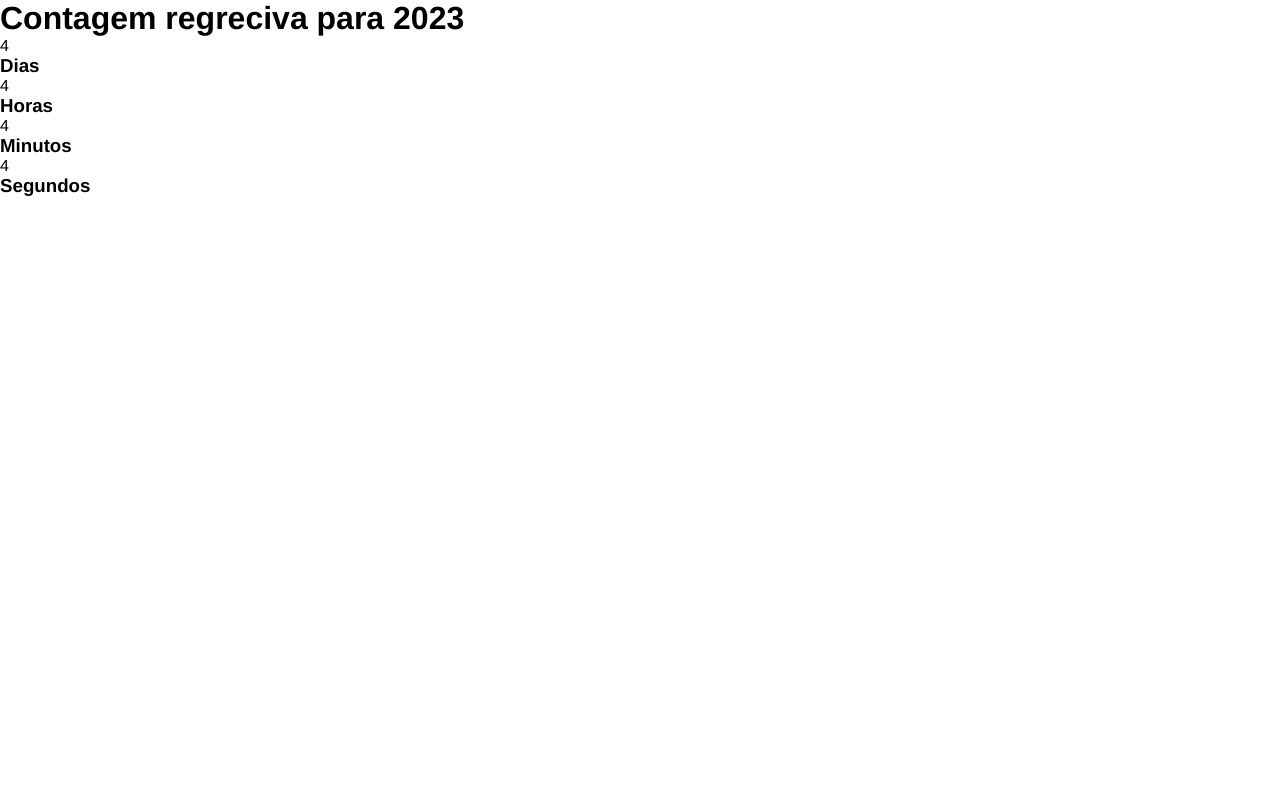
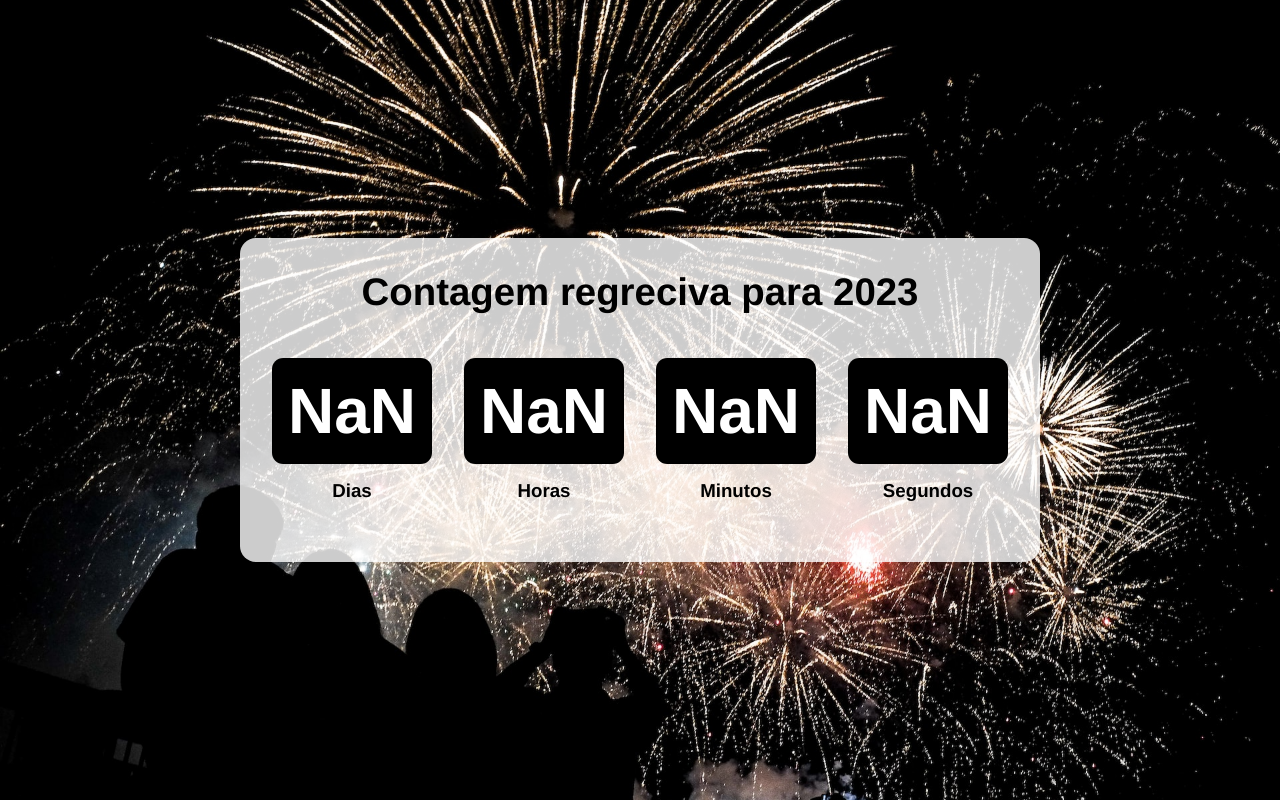
Before and after one commit to enjels/countdown, a React (Vite) app: page / in a window 1280 px wide. Built offline with nearby package versions, Linux system fonts and the light colour scheme.

Commit message:
adicionado funções para contador funcionar puxando data hora  minutos e segundos

```diff
--- a/src/App.css
+++ b/src/App.css
@@ -0,0 +1,23 @@
+.App{
+    min-height: 100vh;
+    background-size: cover;
+    background-position: center;
+    display: flex;
+    justify-content: center;
+    align-items: center;
+}
+
+.container{
+    min-width: 50%;
+    min-height: 300px;
+    background-color: rgba(255, 255, 255, 0.8);
+    padding: 2rem;
+    border-radius: 1rem;
+}
+.countdown-container{
+    display: flex;
+    justify-content: center;
+    align-items: center;
+    height: 200px;
+    gap: 2rem;
+}
--- a/src/App.jsx
+++ b/src/App.jsx
@@ -1,16 +1,22 @@
 import "./App.css";
 import Title from "./components/Title";
 import Counter from "./components/Counter";
+
+import NewYear from "./assets/newyear.jpg";
+
+import useCountdown from "./hooks/useCountdown";
+
 function App() {
+  const [day, hour, minute, second] = useCountdown("mar 15, 2024 00:00:00");
   return (
-    <div className="App">
+    <div className="App" style={{ backgroundImage: `url(${NewYear})` }}>
       <div className="container">
         <Title title="Contagem regreciva para 2023" />
         <div className="countdown-container">
-          <Counter title="Dias" number={4} />
-          <Counter title="Horas" number={4} />
-          <Counter title="Minutos" number={4} />
-          <Counter title="Segundos" number={4} />
+          <Counter title="Dias" number={day} />
+          <Counter title="Horas" number={hour} />
+          <Counter title="Minutos" number={minute} />
+          <Counter title="Segundos" number={second} />
         </div>
       </div>
     </div>
--- /dev/null
+++ b/src/components/Counter.css
@@ -0,0 +1,18 @@
+.counter{
+    display: flex;
+    flex-direction: column;
+    align-items: center;
+    justify-content: center;
+    gap: 1rem;
+}
+
+.counter-number{
+    background-color: black;
+    color: white;
+    padding: 1rem;
+    border-radius: 0.7rem;
+    font-size: 4rem;
+    font-weight: bold;
+    min-width: 100px;
+    text-align: center;
+}
--- a/src/components/Counter.jsx
+++ b/src/components/Counter.jsx
@@ -1,3 +1,4 @@
+import "./Counter.css"
 const Counter = ({ title, number }) => {
   return (
     <div className="counter">
--- /dev/null
+++ b/src/components/Title.css
@@ -0,0 +1,5 @@
+.title{
+    text-align: center;
+    margin-bottom: 1rem;
+    font-size: 2.4rem;
+}
--- a/src/components/Title.jsx
+++ b/src/components/Title.jsx
@@ -1,7 +1,7 @@
-
+import "./Title.css"
 const Title = ({title}) => {
   return (
-    <h1>{title}</h1>
+    <h1 className="title">{title}</h1>
   )
 }
 
--- /dev/null
+++ b/src/hooks/useCountdown.jsx
@@ -0,0 +1,39 @@
+import { useState } from "react";
+
+const useCountdown = () => {
+    const [day, setDay] = useState()
+    const [hour, setHour] = useState()
+    const [minute, setMinute] = useState()
+    const [second, setSecond]= useState()
+
+
+
+    const countdown = (date) => {
+      const countDate = new Date(date).getTime();
+      const now = new Date().getTime();
+
+      const interval = countDate - now;
+
+      const second = 1000;
+      const minute = second * 60;
+      const hour = minute * 60;
+      const day = hour * 24;
+
+      const dayNumber = Math.floor(interval / day);
+      const hourNumber = Math.floor((interval % day) / hour);
+      const minuteNumber = Math.floor((interval % hour) / minute);
+      const secondNumber = Math.floor((interval % minute) / second);
+
+      setDay(dayNumber);
+      setHour(hourNumber);
+      setMinute(minuteNumber);
+      setSecond(secondNumber);
+    };
+
+    setInterval(countdown,1000)
+
+    return [day, hour,minute,second]
+
+};
+
+export default useCountdown;
```
